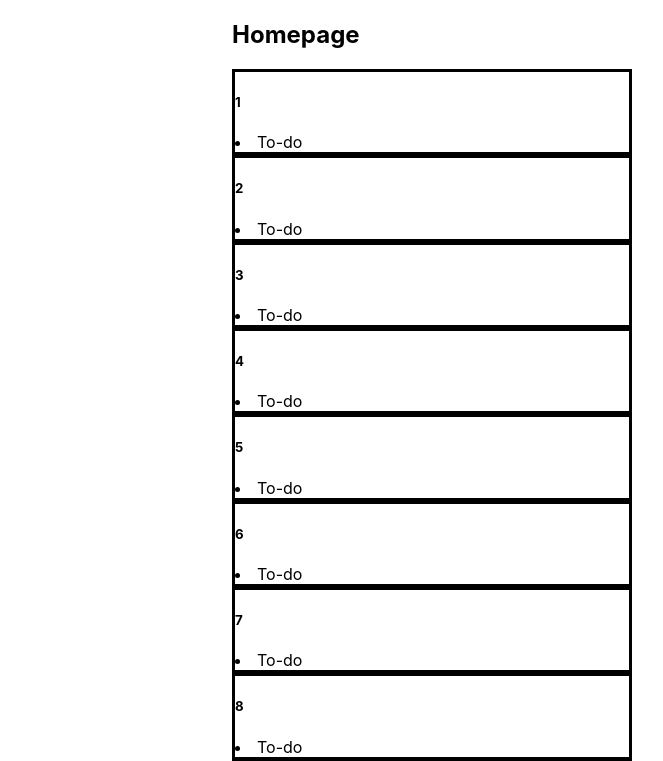
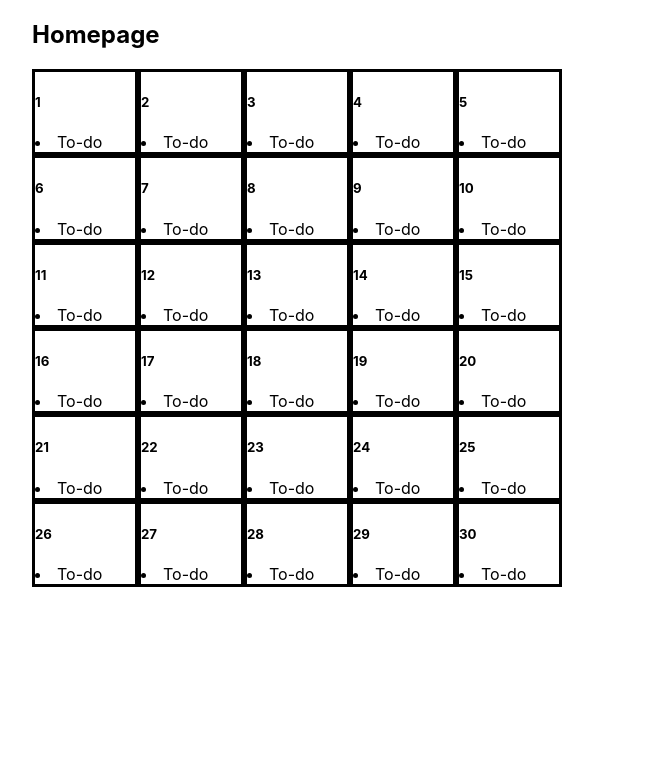
Before and after one commit to dfitzgerald7/calender-front-end, a React (Create React App) app: page / in a window 1280 px wide. Shown: the top 761 px of the page, without its empty margins (208-871 px from the left). Built offline with nearby package versions, Linux system fonts and the light colour scheme.

Commit message:
have basic calendar shape

```diff
--- a/src/App.css
+++ b/src/App.css
@@ -3,15 +3,17 @@
 }
 
 .appContainer {
-  width: 400px;
+  width: 800px;
   margin-left: auto;
   margin-right: auto;
 }
 
 .calendarComponent {
-
+  width: 600px
 }
 
 .cell {
   border-style: solid;
+  width: 100px;
+  float: left;
 }
```
